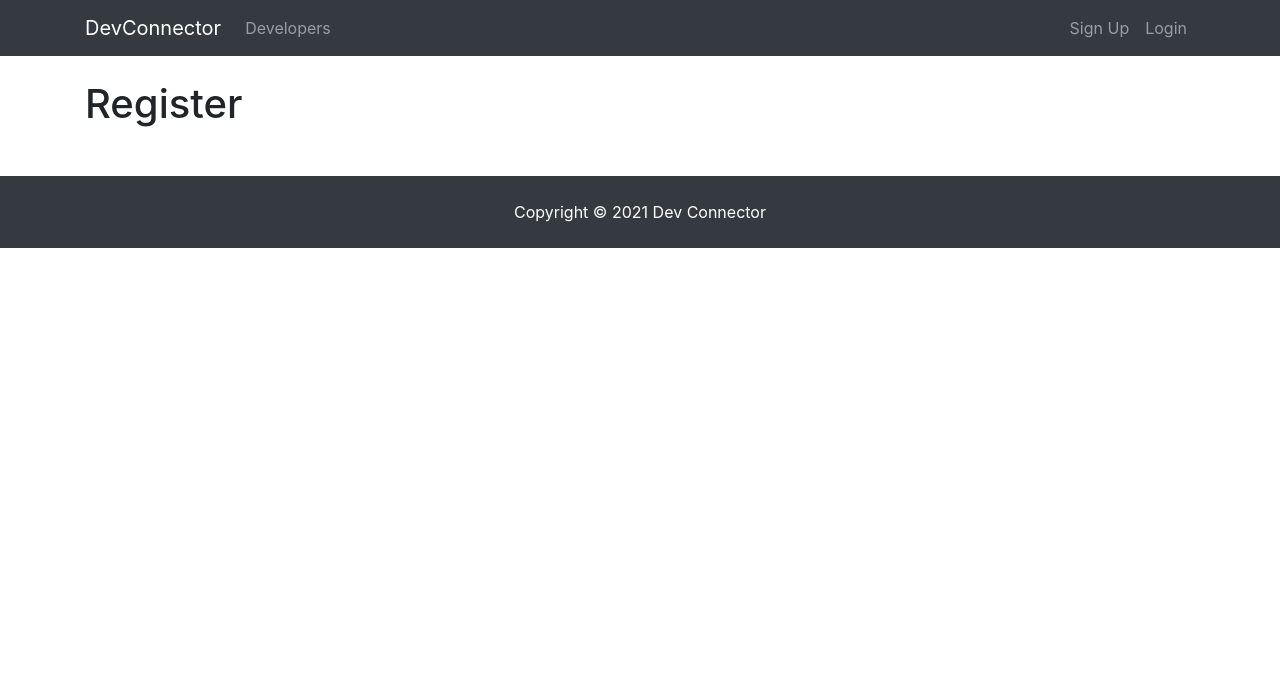
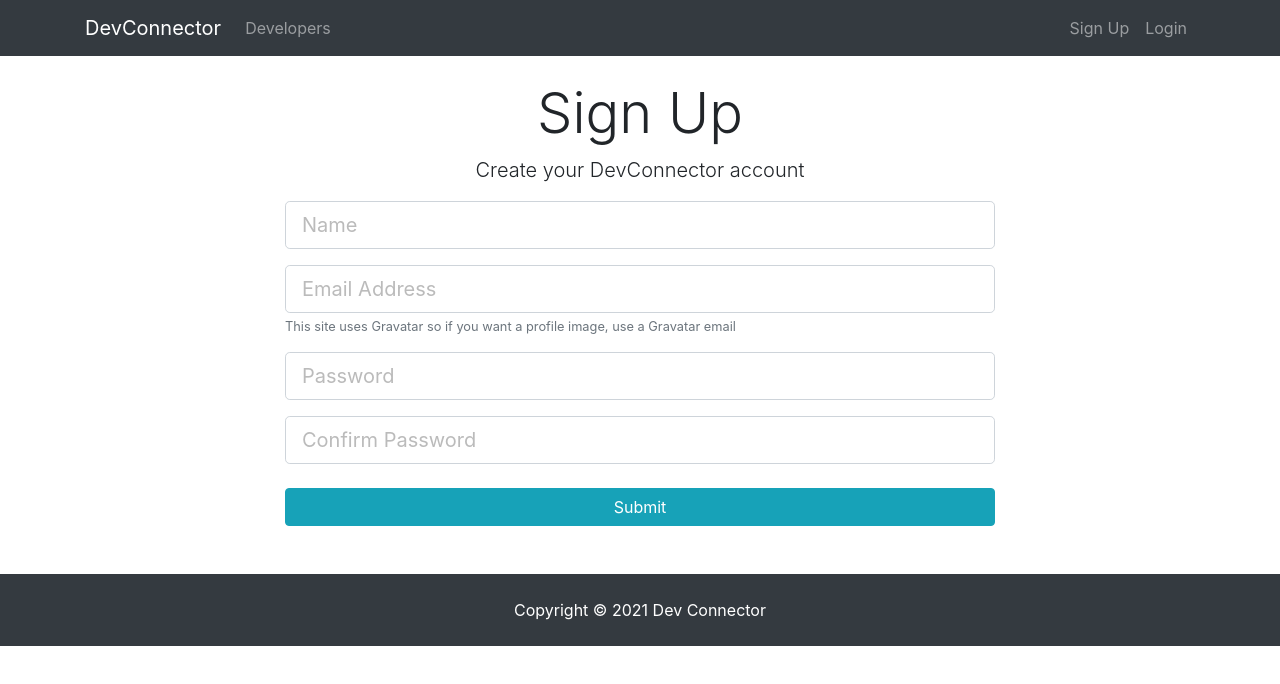
Before and after one commit to Ashish911/Media_APP, a React (Create React App) app in the folder client/: page /register in a window 1280 px wide. Shown: the top 684 px of the page. Built offline with nearby package versions, Linux system fonts and the light colour scheme.

Commit message:
register form implemented

```diff
--- a/client/src/components/auth/Register.js
+++ b/client/src/components/auth/Register.js
@@ -1,9 +1,89 @@
-import React from 'react';
+import React, { useState } from 'react';
 
 const Regiser = () => {
+  const [user, setUser] = useState({
+    name: '',
+    email: '',
+    password: '',
+    password2: '',
+    errors: {}
+  });
+
+  const { name, email, password, password2, errors } = user;
+
+  const onChange = (e) => setUser({ ...user, [e.target.name]: e.target.value });
+
+  const onSubmit = (e) => {
+    e.preventDefault();
+
+    const newUser = {
+      name,
+      email,
+      password,
+      password2
+    };
+
+    console.log(newUser);
+  };
+
   return (
-    <div>
-      <h1>Register</h1>
+    <div className='register'>
+      <div className='container'>
+        <div className='row'>
+          <div className='col-md-8 m-auto'>
+            <h1 className='display-4 text-center'>Sign Up</h1>
+            <p className='lead text-center'>Create your DevConnector account</p>
+            <form onSubmit={onSubmit}>
+              <div className='form-group'>
+                <input
+                  type='text'
+                  className='form-control form-control-lg'
+                  placeholder='Name'
+                  name='name'
+                  value={name}
+                  onChange={onChange}
+                  required
+                />
+              </div>
+              <div className='form-group'>
+                <input
+                  type='email'
+                  className='form-control form-control-lg'
+                  placeholder='Email Address'
+                  name='email'
+                  value={email}
+                  onChange={onChange}
+                />
+                <small className='form-text text-muted'>
+                  This site uses Gravatar so if you want a profile image, use a
+                  Gravatar email
+                </small>
+              </div>
+              <div className='form-group'>
+                <input
+                  type='password'
+                  className='form-control form-control-lg'
+                  placeholder='Password'
+                  name='password'
+                  value={password}
+                  onChange={onChange}
+                />
+              </div>
+              <div className='form-group'>
+                <input
+                  type='password'
+                  className='form-control form-control-lg'
+                  placeholder='Confirm Password'
+                  name='password2'
+                  value={password2}
+                  onChange={onChange}
+                />
+              </div>
+              <input type='submit' className='btn btn-info btn-block mt-4' />
+            </form>
+          </div>
+        </div>
+      </div>
     </div>
   );
 };
--- a/client/src/components/layout/Footer.js
+++ b/client/src/components/layout/Footer.js
@@ -3,7 +3,7 @@ import React from 'react';
 export default function Footer() {
   return (
     <div>
-      <footer class='bg-dark text-white mt-5 p-4 text-center'>
+      <footer className='bg-dark text-white mt-5 p-4 text-center'>
         Copyright &copy; {new Date().getFullYear()} Dev Connector
       </footer>
     </div>
```
